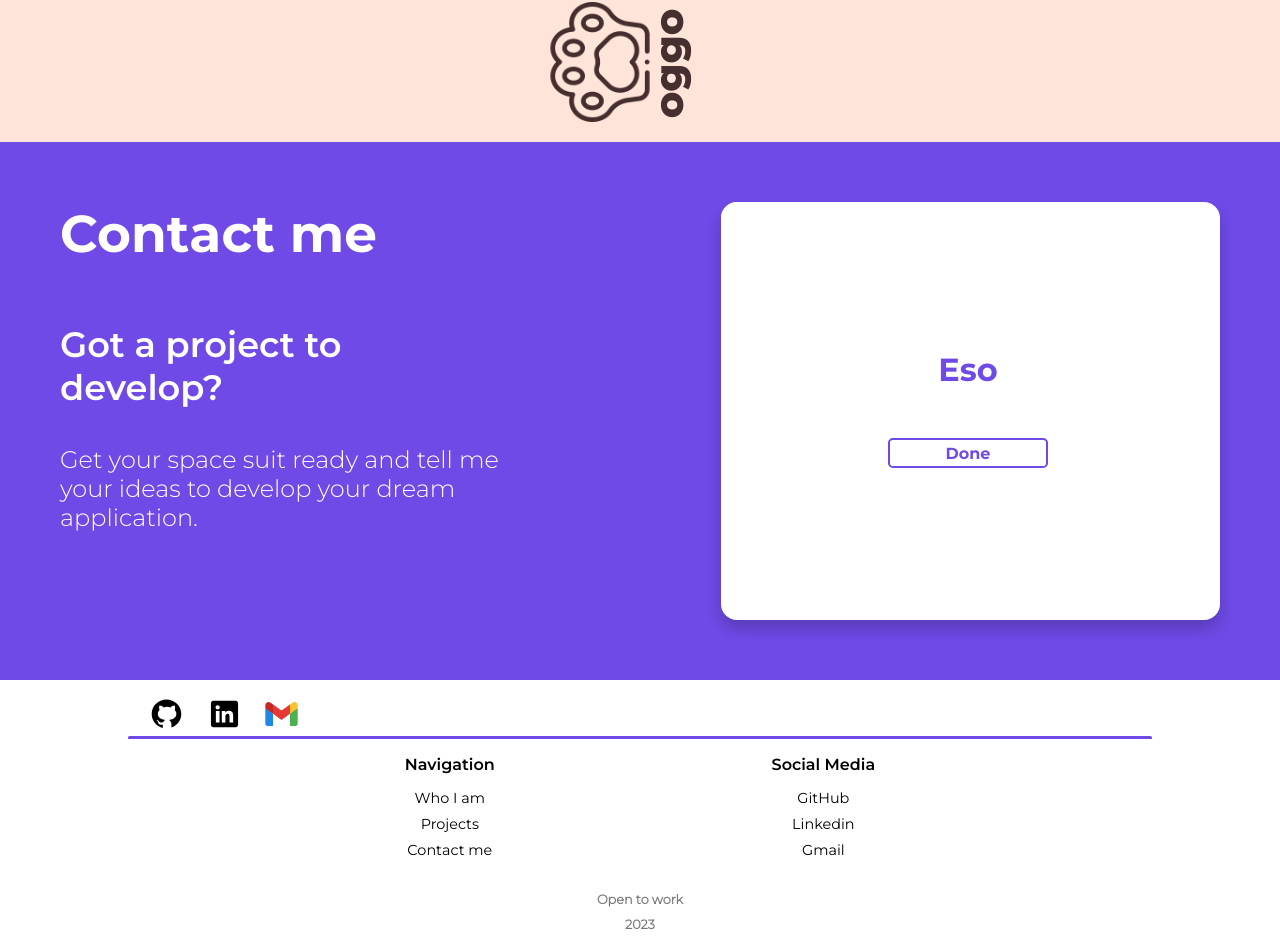
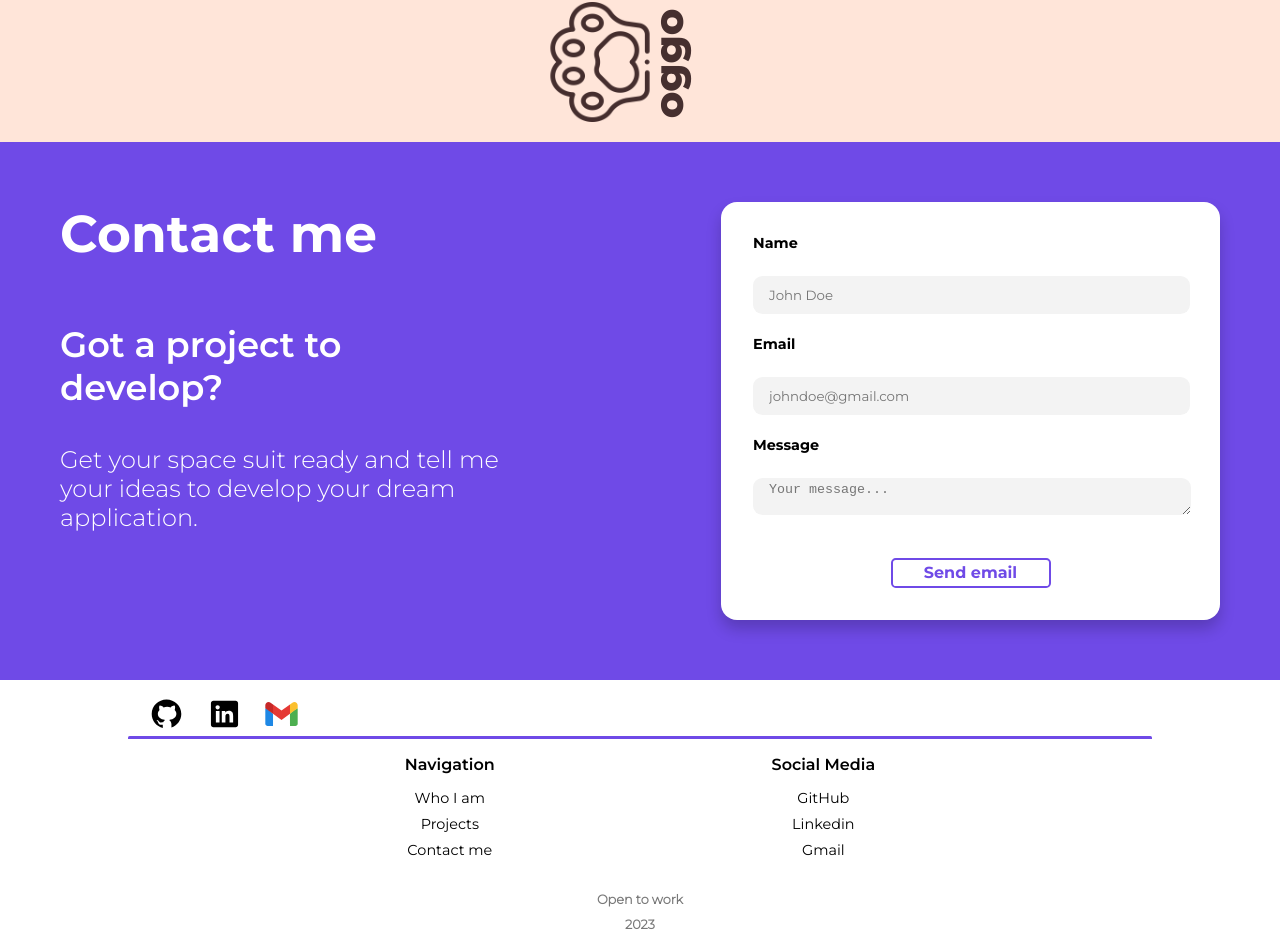
Before and after one commit to JPGomezCuervo/Portfolio-v2, a Vue app: page / in a window 1280 px wide. Shown: the part 1595-2538 px from the top of the page. Built offline with nearby package versions, Linux system fonts and the light colour scheme; no server answers.

Commit message:
Mail and modal tottaly working

```diff
--- a/src/components/Form.vue
+++ b/src/components/Form.vue
@@ -13,13 +13,14 @@ const EMAIL_JS_TEMPLATE = import.meta.env.VITE_EMAIL_JS_TEMPLATE;
 const EMAIL_JS_KEY = import.meta.env.VITE_EMAIL_JS_PUBLIC_KEY;
 
 // Set up the form with vee-validate
-const { handleSubmit, errors } = useForm({
+const { handleSubmit, errors, resetForm } = useForm({
     validationSchema: validations,
     initialValues: {
         name: "",
         email: "",
         message: ""
-    }
+    },
+    validateOnMount: false
 })
 const { value: name } = useField<string>("name");
 const { value: email } = useField<string>("email");
@@ -42,7 +43,7 @@ const formEmail = computed(() => {
 // Handle the form submit
 
 const serverError = ref("");
-const serverSuccess = ref("Eso");
+const serverSuccess = ref("");
 
 const submit = handleSubmit(() => {
     if (!EMAIL_JS_API || !EMAIL_JS_TEMPLATE || !EMAIL_JS_KEY) {
@@ -60,11 +61,13 @@ const submit = handleSubmit(() => {
         .then(() => {
             serverSuccess.value = form.value.submitted.successfullyResponse;
             serverError.value = "";
+
         })
         .catch(() => {
             serverError.value = form.value.submitted.rejectedResponse;
             serverSuccess.value = "";
         });
+
 });
 
 // function to set the reference to the form section
@@ -79,9 +82,7 @@ onMounted(() => {
 const handleModalClick = () => {
     serverError.value = '';
     serverSuccess.value = '';
-    name.value = '';
-    email.value = '';
-    message.value = '';
+    resetForm();
 }
 
 const { form } = selectLanguages();
```
